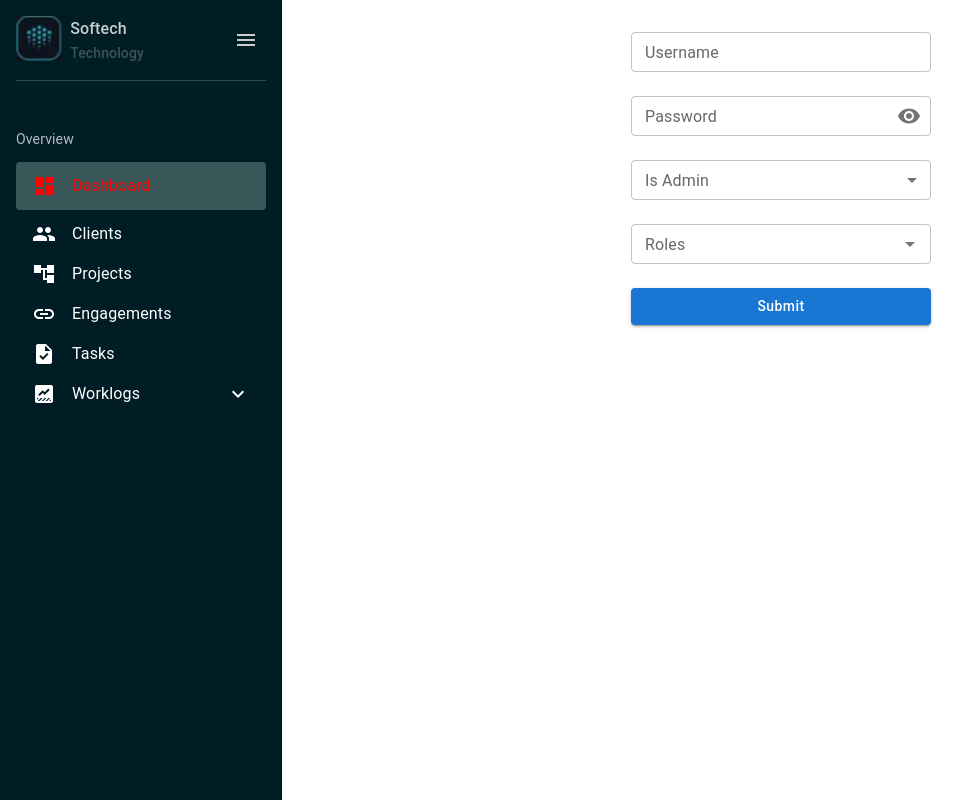
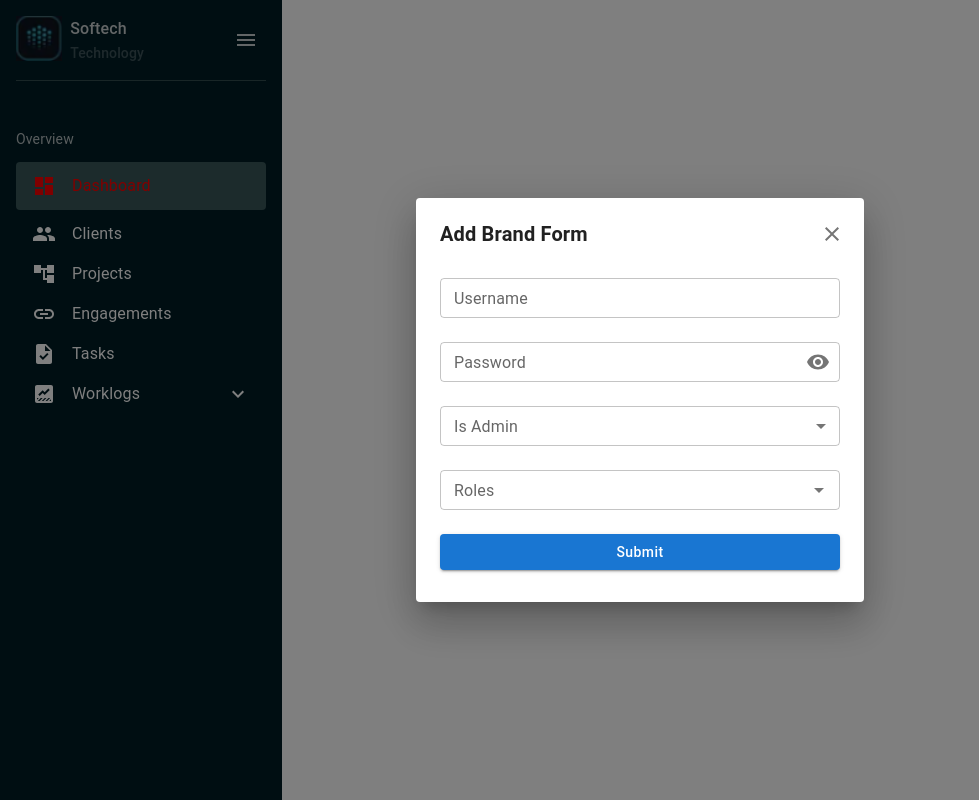
Before and after one commit to amoskyalo/NextGenMUI, a React (Create React App) app: page / in a window 1280 px wide. Shown: the whole page, without its empty margins (0-979 px from the left). Built offline with nearby package versions, Linux system fonts and the light colour scheme.

Commit message:
Dialog Component fixed

```diff
--- a/src/App.js
+++ b/src/App.js
@@ -8,6 +8,7 @@ import TaskIcon from '@mui/icons-material/Task';
 import DataThresholdingIcon from '@mui/icons-material/DataThresholding';
 import Divider from "@mui/material/Divider";
 import GridModel from "./lib/components/Grids/GridModel";
+import DialogModel from "./lib/components/Dialog/DialogModel";
 
 import { Route, Routes } from "react-router-dom";
 
@@ -212,22 +213,14 @@ function App() {
         <Routes>
           <Route path="/"
             element={<div>
-              {/* <p>Hello</p>
-              <GridModel
-                rows={[{ name: "Amos" }]}
-                columns={[{ field: "name" }]}
-                pageSizeOptions={[2, 5, 10, 20, 50, 100]}
-                pagination
-                showSearchBar={false}
-                // onAdd={() => setAddUser(true)}
-                paginationMode={"client"}
-              /> */}
-              <FormModel
-                inputs={inputs} width={300} options={{ form: { margin: "auto" } }}
-                onSubmit={(values) => {
-                  console.log(values)
-                }}
-              />
+              <DialogModel open={true} title={"Add Brand Form"}>
+                <FormModel
+                  inputs={inputs || []}
+                  width={400}
+                // isLoading={loading}
+                // onSubmit={handleSubmitProductBrand}
+                />
+              </DialogModel>
             </div>}
           />
         </Routes>
--- a/src/lib/components/Dialog/DialogModel.js
+++ b/src/lib/components/Dialog/DialogModel.js
@@ -13,16 +13,16 @@ const DialogModel = ({ onClose, open, title, fullWidth, maxWidth, children }) =>
         >
             {
                 title &&
-                <DialogTitle>
+                <DialogTitle sx={{ paddingBottom: 0 }}>
                     <Box display={"flex"} justifyContent={"space-between"} alignItems={"center"}>
-                        <Typography variant="h6">{title}</Typography>
-                        <IconButton onClick={onClose} aria-label="close">
+                        <Typography variant="h6" sx={{ fontWeight: 600 }}>{title}</Typography>
+                        <IconButton onClick={onClose} aria-label="close" sx={{ marginRight: -1.5 }}>
                             <CloseIcon />
                         </IconButton>
                     </Box>
                 </DialogTitle>
             }
-            <DialogContent>
+            <DialogContent sx={{ paddingBottom: 4 }}>
                 {children}
             </DialogContent>
         </Dialog>
```
